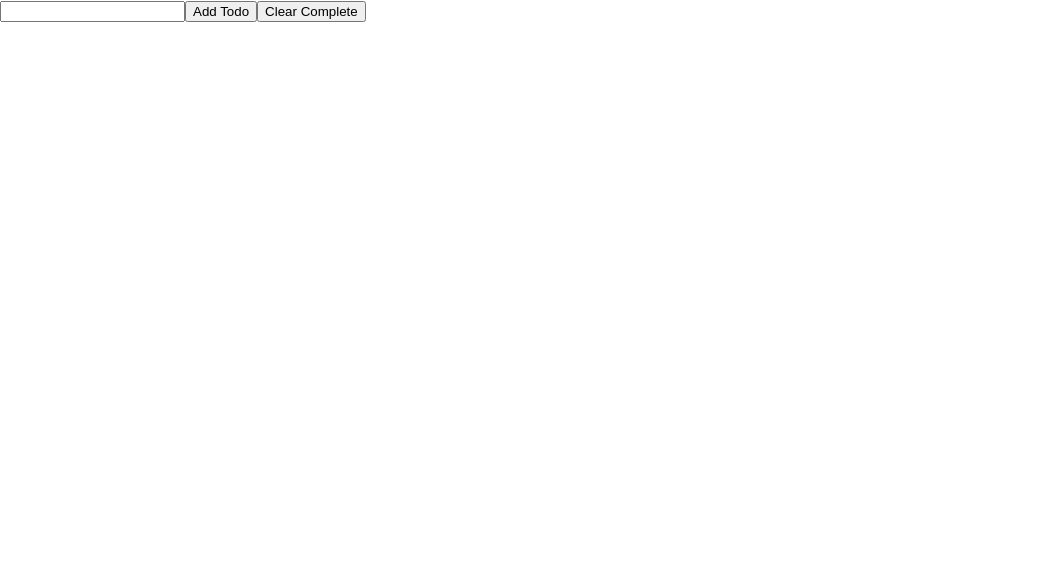
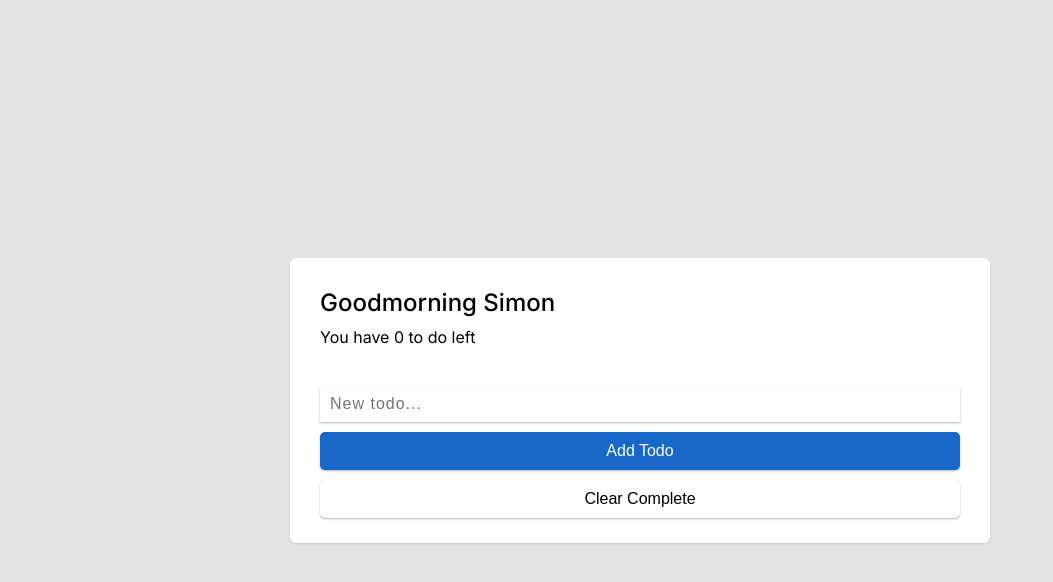
Before and after one commit to simoncarriere/todo, a React (Create React App) app: page / in a window 1280 px wide. Shown: the top 582 px of the page, without its empty margins (0-1053 px from the left). Built offline with nearby package versions, Linux system fonts and the light colour scheme.

Commit message:
Styled Component

```diff
--- a/src/App.js
+++ b/src/App.js
@@ -11,9 +11,9 @@ function App() {
   const todoNameRef = useRef()
 
 
+  // Local Storage Initial Render
   useEffect(() => {
     const storedTodos = JSON.parse(localStorage.getItem(LOCAL_STORAGE_KEY))
-
     if (storedTodos) setTodos(storedTodos)
   },[])
 
@@ -44,12 +44,17 @@ function App() {
     setTodos(newTodos)
   }
 
+
   return (
-    <div>
-      <TodoList todos={todos} toggleTodo={toggleTodo}/>
-      <input ref={todoNameRef} type="text"/>
-      <button onClick={handleAddTodo}>Add Todo</button>
-      <button onClick={handleClearTodos}>Clear Complete</button>
+    <div class="wrapper">
+      <div class="header">
+        <h1>Goodmorning Simon</h1>
+        <p>You have {todos.filter(todo => !todo.complete).length} to do left</p>
+      </div>
+    <TodoList todos={todos} toggleTodo={toggleTodo}/>
+    <input ref={todoNameRef} type="text" placeholder="New todo..."/>
+    <button onClick={handleAddTodo} id="add">Add Todo</button>
+    <button onClick={handleClearTodos}>Clear Complete</button>
     </div>
   );
 }
--- a/src/Todo.js
+++ b/src/Todo.js
@@ -10,7 +10,7 @@ export default function Todo({todo, toggleTodo}) {
         <div>
             <label>
                 <input type="checkbox" checked={todo.complete} onChange={handleTodoClick}/>
-                {todo.name}
+                <p>{todo.name}</p>
             </label>
         </div>
     )
--- a/src/index.css
+++ b/src/index.css
@@ -1,13 +1,86 @@
-body {
+@import url("https://fonts.googleapis.com/css2?family=Inter:wght@100;200;300;400;500;600;700;800;900&display=swap");
+
+* {
+  padding: 0;
   margin: 0;
-  font-family: -apple-system, BlinkMacSystemFont, 'Segoe UI', 'Roboto', 'Oxygen',
-    'Ubuntu', 'Cantarell', 'Fira Sans', 'Droid Sans', 'Helvetica Neue',
-    sans-serif;
-  -webkit-font-smoothing: antialiased;
-  -moz-osx-font-smoothing: grayscale;
 }
 
-code {
-  font-family: source-code-pro, Menlo, Monaco, Consolas, 'Courier New',
-    monospace;
+body {
+  min-height: 100vh;
+  margin: 0;
+  padding: 0;
+  font-family: "Inter", sans-serif;
+  background: #e3e3e3;
+  text-rendering: optimizeLegibility;
+  display: flex;
+  justify-content: center;
+  align-items: center;
 }
+
+.wrapper {
+  background: #fff;
+  display: flex;
+  align-items: left;
+  flex-direction: column;
+  flex-wrap: wrap;
+  box-shadow: 0 1px 2px rgba(0, 0, 0, 0.1);
+  padding: 20px 30px;
+  border-radius: 6px;
+  width: 50vw;
+}
+
+.header {
+  margin-bottom: 20px;
+}
+
+h1 {
+  font-size: 24px;
+  font-weight: 500;
+  margin: 10px 0;
+}
+
+label {
+  margin: 10px 0;
+}
+
+input[type="checkbox"] {
+  cursor: pointer;
+  height: 25px;
+  width: 25px;
+}
+
+label {
+  display: flex;
+  align-items: center;
+}
+label p {
+  margin-left: 10px;
+}
+
+input[type="text"] {
+  height: 35px;
+  padding-left: 10px;
+  margin: 20px 0 5px 0;
+  font-size: 1em;
+  letter-spacing: 1px;
+  border: none;
+  box-shadow: 0 1px 2px rgba(0.1, 0.1, 0.1, 0.3);
+}
+
+button {
+  margin: 5px 0;
+  padding: 10px 0;
+  border-radius: 5px;
+  background-color: white;
+  box-shadow: 0 1px 2px rgba(0.1, 0.1, 0.1, 0.3);
+  border: none;
+  font-size: 1em;
+}
+button:hover {
+  opacity: 0.8;
+}
+
+#add {
+  background-color: rgb(24, 104, 201);
+  color: white;
+}
```
